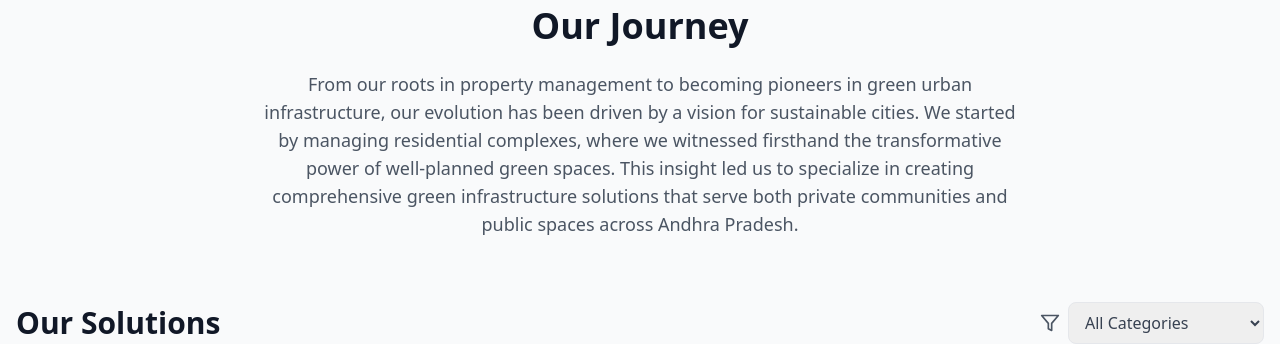
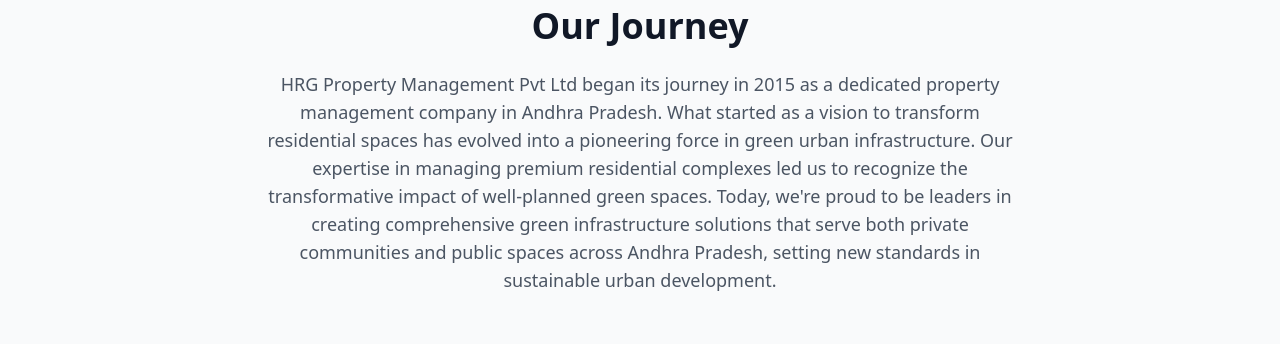
Before and after one commit to sunilhstarz/HRGgreeinfra, a React (Vite) app: page / in a window 1280 px wide. Shown: the part 122-466 px from the top of the page. Built offline with nearby package versions, Linux system fonts and the light colour scheme.

Commit message:
Update company story in Solutions component

```diff
--- a/src/components/Solutions.tsx
+++ b/src/components/Solutions.tsx
@@ -19,11 +19,13 @@ function Solutions() {
           </div>
           <h2 className="text-4xl font-bold text-gray-900 mb-6">Our Journey</h2>
           <p className="text-lg text-gray-600 max-w-3xl mx-auto">
-            From our roots in property management to becoming pioneers in green urban infrastructure,
-            our evolution has been driven by a vision for sustainable cities. We started by managing
-            residential complexes, where we witnessed firsthand the transformative power of well-planned
-            green spaces. This insight led us to specialize in creating comprehensive green infrastructure
-            solutions that serve both private communities and public spaces across Andhra Pradesh.
+            HRG Property Management Pvt Ltd began its journey in 2015 as a dedicated property
+            management company in Andhra Pradesh. What started as a vision to transform residential
+            spaces has evolved into a pioneering force in green urban infrastructure. Our expertise
+            in managing premium residential complexes led us to recognize the transformative impact
+            of well-planned green spaces. Today, we're proud to be leaders in creating comprehensive
+            green infrastructure solutions that serve both private communities and public spaces
+            across Andhra Pradesh, setting new standards in sustainable urban development.
           </p>
         </div>
 
```
